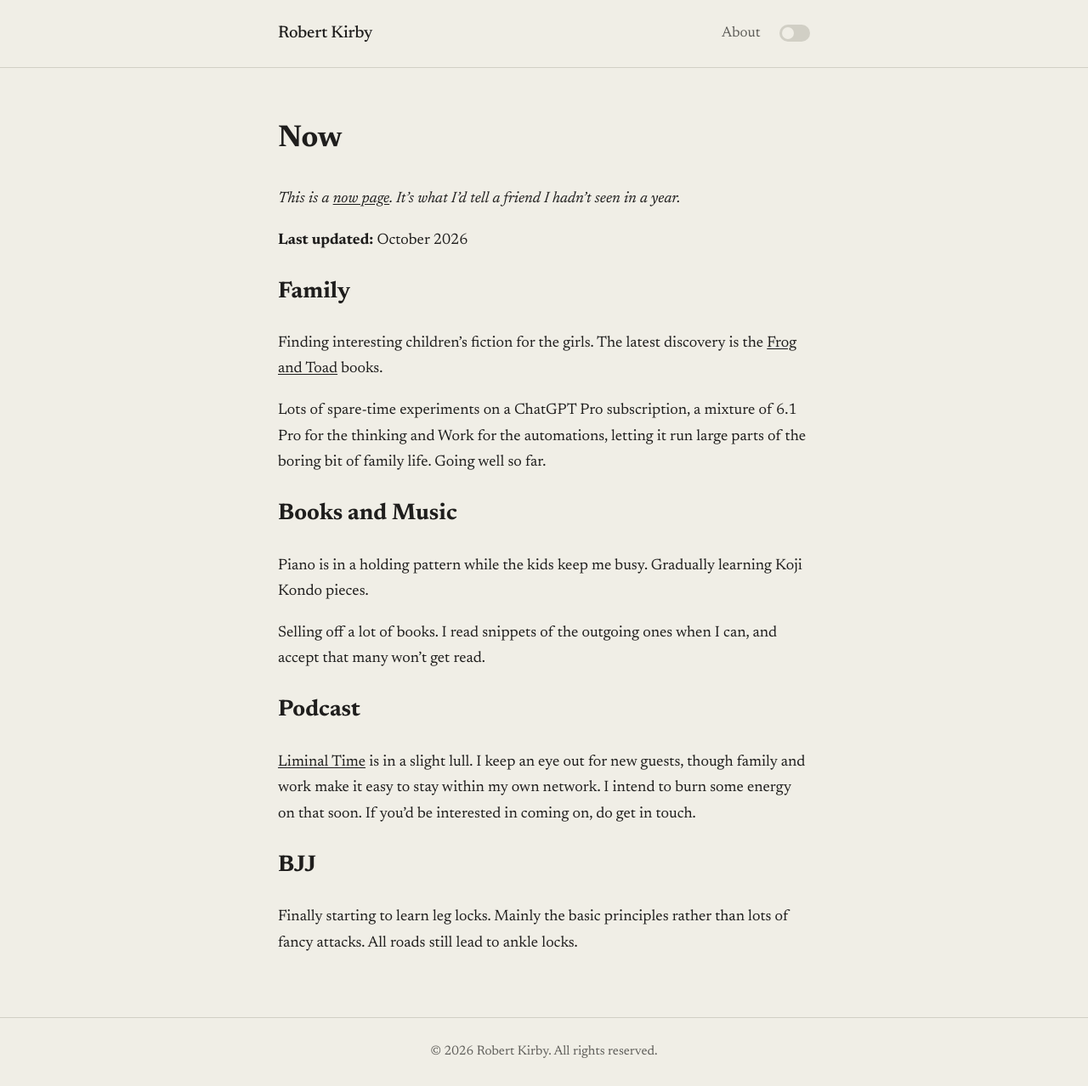
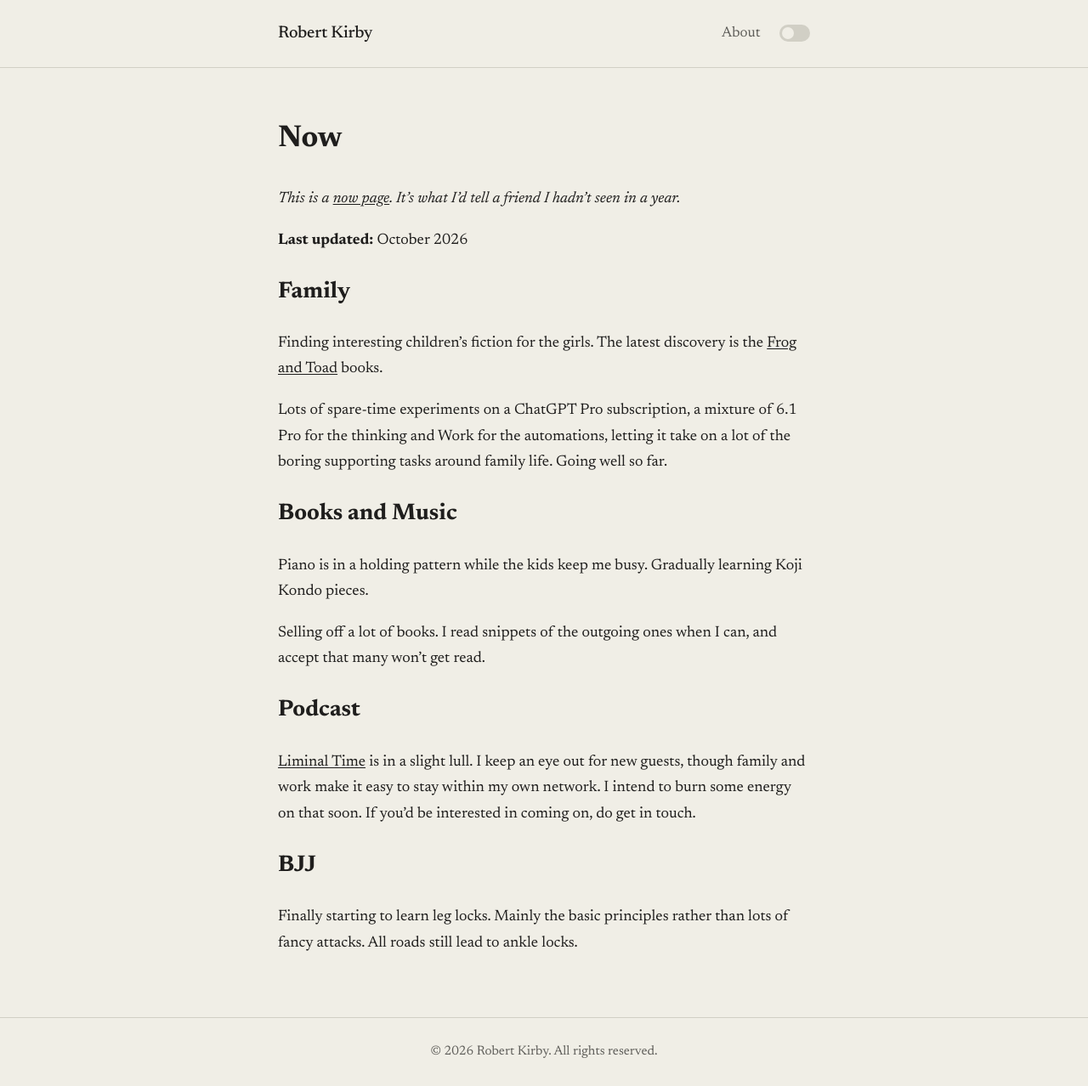
Before and after one commit to rob137/rob137.github.io, a Jekyll site: the page built from now.md, in a window 1280 px wide and 1278 px high. Shown: the whole window at 85% size. Built offline with Jekyll 4.4.1, drawn with Linux system fonts in a browser that asks for light colours.

```diff
--- a/now.md
+++ b/now.md
@@ -13,7 +13,7 @@ permalink: /now/
 
 Finding interesting children's fiction for the girls. The latest discovery is the [Frog and Toad](https://en.wikipedia.org/wiki/Frog_and_Toad) books.
 
-Lots of spare-time experiments on a ChatGPT Pro subscription, a mixture of 6.1 Pro for the thinking and Work for the automations, letting it run large parts of the boring bit of family life. Going well so far.
+Lots of spare-time experiments on a ChatGPT Pro subscription, a mixture of 6.1 Pro for the thinking and Work for the automations, letting it take on a lot of the boring supporting tasks around family life. Going well so far.
 
 ## Books and Music
 
```
